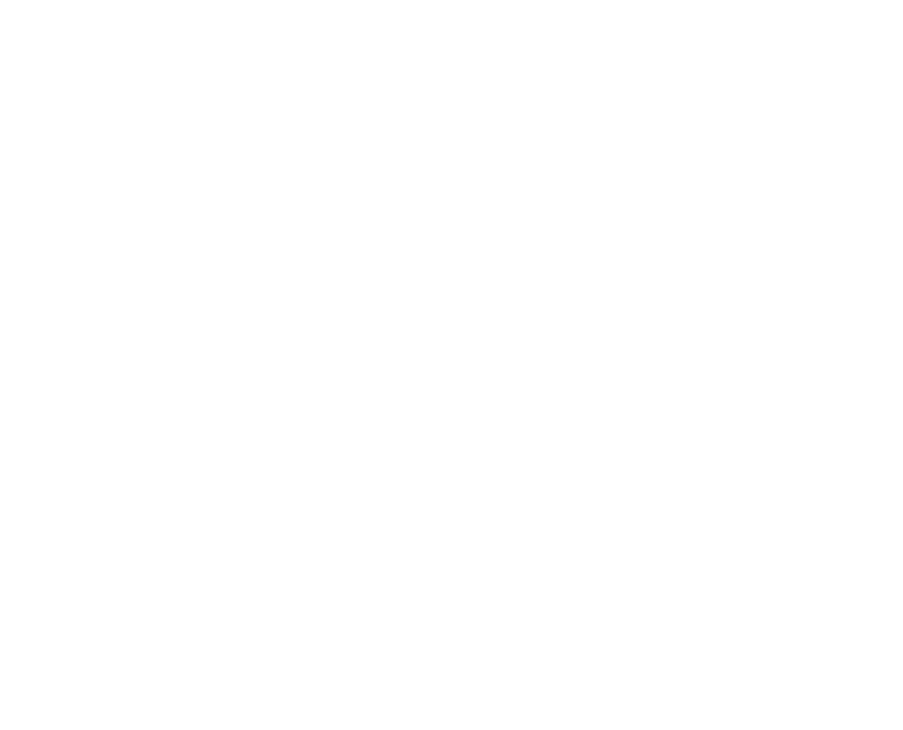
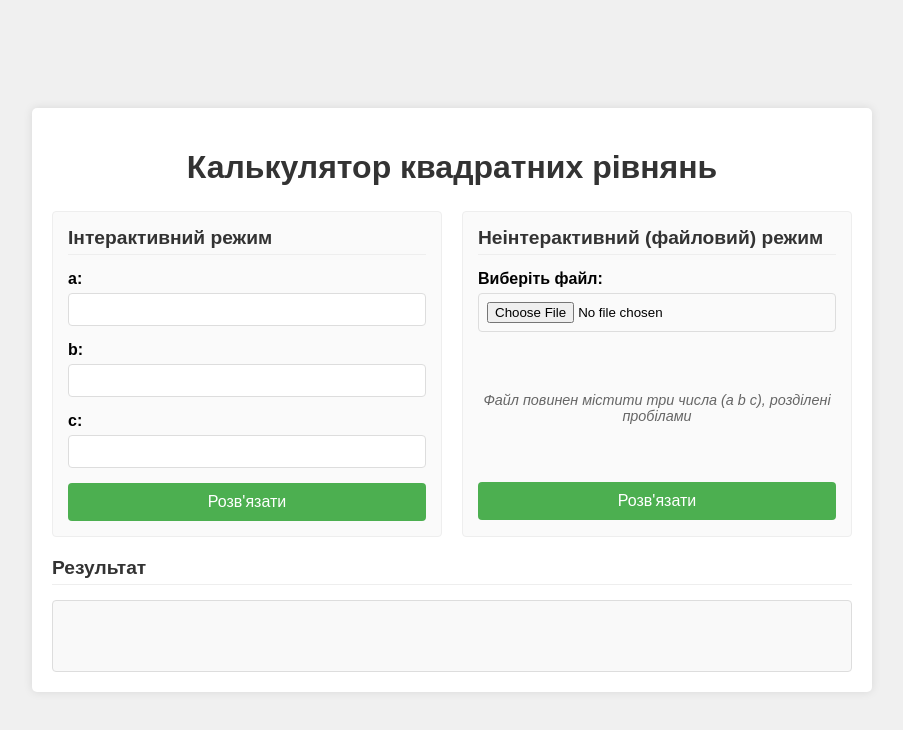
Before and after one commit to VaL2111/Lab1_Quadratic_Equation_Solver, a plain HTML site: page index.html in a window 1280 px wide. Shown: the whole page, without its empty margins (188-1091 px from the left). Drawn offline with Linux system fonts and the light colour scheme.

Commit message:
Add simple HTML and CSS layout for quadratic equation solver

```diff
--- a/index.html
+++ b/index.html
@@ -1,12 +1,58 @@
 <!DOCTYPE html>
 <html lang="en">
   <head>
-	<meta charset="UTF-8">
-	<meta name="viewport" content="width=device-width, initial-scale=1.0">
+    <meta charset="UTF-8" />
+    <meta name="viewport" content="width=device-width, initial-scale=1.0" />
     <link rel="stylesheet" href="css/style.css" />
     <title>Quadratic Equation Solver</title>
   </head>
   <body>
+    <div class="container">
+      <h1>Калькулятор квадратних рівнянь</h1>
 
+      <div class="input-sections">
+        <div class="section">
+          <h2>Інтерактивний режим</h2>
+          <form id="equationForm">
+            <div class="form-group">
+              <label for="coefficient-a">a:</label>
+              <input type="number" id="coefficient-a" step="any" required />
+            </div>
+
+            <div class="form-group">
+              <label for="coefficient-b">b:</label>
+              <input type="number" id="coefficient-b" step="any" required />
+            </div>
+
+            <div class="form-group">
+              <label for="coefficient-c">c:</label>
+              <input type="number" id="coefficient-c" step="any" required />
+            </div>
+
+            <button type="submit">Розв'язати</button>
+          </form>
+        </div>
+
+        <div class="section">
+          <h2>Неінтерактивний (файловий) режим</h2>
+          <div class="form-group">
+            <label for="coefficient-file">Виберіть файл:</label>
+            <input type="file" id="coefficient-file" accept=".txt" />
+            <p class="hint">
+              Файл повинен містити три числа (a b c), розділені пробілами
+            </p>
+          </div>
+
+          <button id="solve-file-btn" type="button">Розв'язати</button>
+        </div>
+      </div>
+
+      <div class="result-section">
+        <h2>Результат</h2>
+        <div id="result"></div>
+      </div>
+    </div>
+
+    <script src="index.js"></script>
   </body>
 </html>
--- a/style.scss
+++ b/style.scss
@@ -0,0 +1,117 @@
+body {
+  font-family: Arial, sans-serif;
+  background-color: #f0f0f0;
+  margin: 0;
+  padding: 0;
+  min-height: 100vh;
+  display: flex;
+  justify-content: center;
+  align-items: center;
+}
+
+.container {
+  width: 100%;
+  max-width: 800px;
+  margin: 20px;
+  background-color: white;
+  padding: 20px;
+  border-radius: 5px;
+  box-shadow: 0 0 10px rgba(0, 0, 0, 0.1);
+}
+
+h1 {
+  color: #333;
+  text-align: center;
+  margin-bottom: 25px;
+}
+
+h2 {
+  color: #333;
+  font-size: 1.2em;
+  margin-top: 0;
+  margin-bottom: 15px;
+  padding-bottom: 5px;
+  border-bottom: 1px solid #eee;
+}
+
+p {
+  text-align: center;
+  margin-bottom: 20px;
+}
+
+.hint {
+  font-size: 0.9em;
+  color: #666;
+  margin: 60px 0px 58px 0px;
+  font-style: italic;
+}
+
+.input-sections {
+  display: flex;
+  flex-wrap: wrap;
+  gap: 20px;
+  margin-bottom: 20px;
+}
+
+.section {
+  flex: 1;
+  min-width: 250px;
+  padding: 15px;
+  border: 1px solid #eee;
+  border-radius: 4px;
+  background-color: #fafafa;
+}
+
+.form-group {
+  margin-bottom: 15px;
+}
+
+label {
+  display: block;
+  margin-bottom: 5px;
+  font-weight: bold;
+}
+
+input[type="number"],
+input[type="file"] {
+  width: 100%;
+  padding: 8px;
+  border: 1px solid #ddd;
+  border-radius: 4px;
+  box-sizing: border-box;
+}
+
+button {
+  display: block;
+  width: 100%;
+  padding: 10px;
+  background-color: #4caf50;
+  color: white;
+  border: none;
+  border-radius: 4px;
+  cursor: pointer;
+  font-size: 16px;
+  margin-top: 10px;
+}
+
+button:hover {
+  background-color: #45a049;
+}
+
+.result-section {
+  margin-top: 20px;
+}
+
+#result {
+  padding: 15px;
+  background-color: #f9f9f9;
+  border-radius: 4px;
+  border: 1px solid #ddd;
+  min-height: 40px;
+}
+
+#result p {
+  margin: 0;
+  color: #666;
+  text-align: left;
+}
```
Also changed, not shown: css/style.css, 2 other files. Lines whose indentation alone changed are shown as unchanged.
